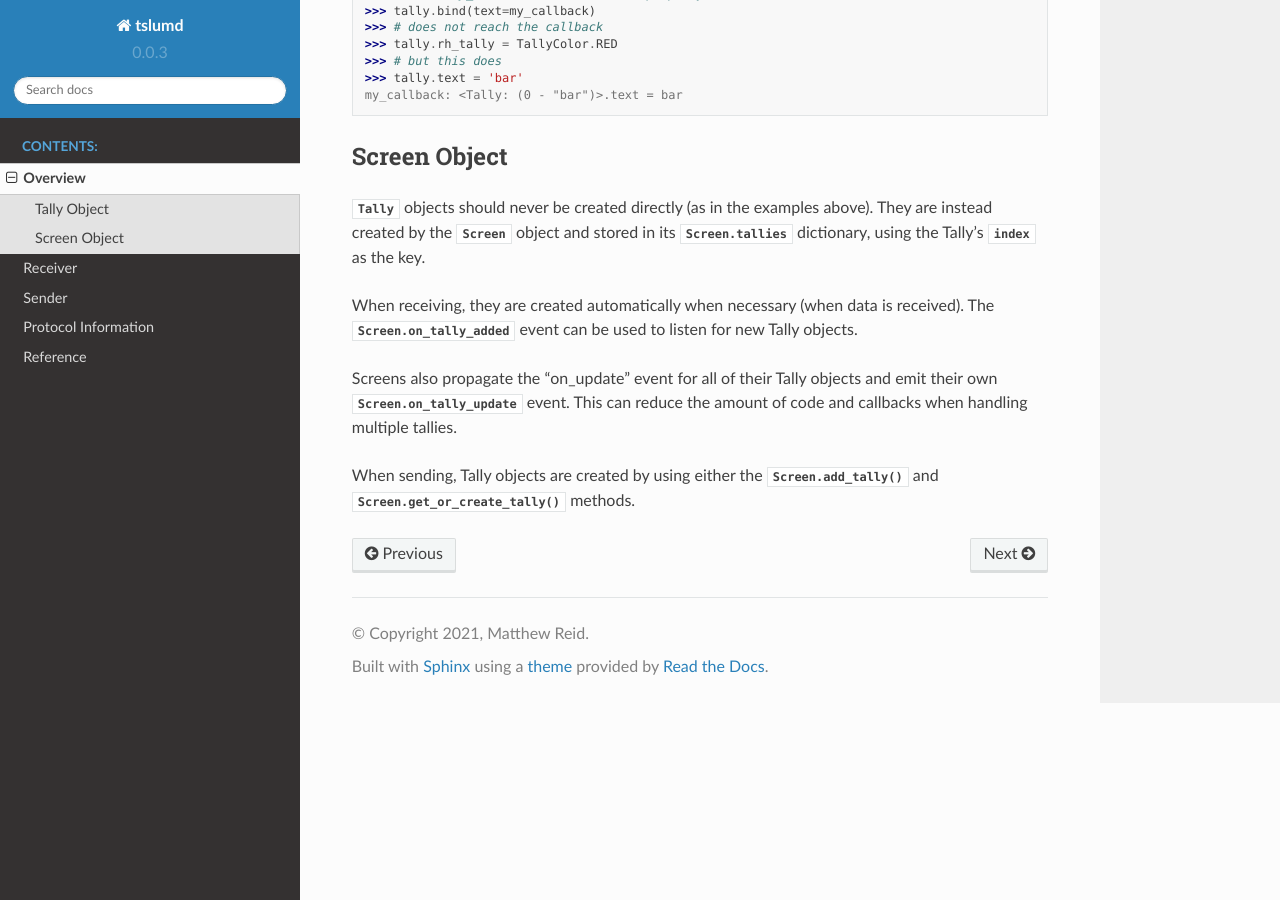
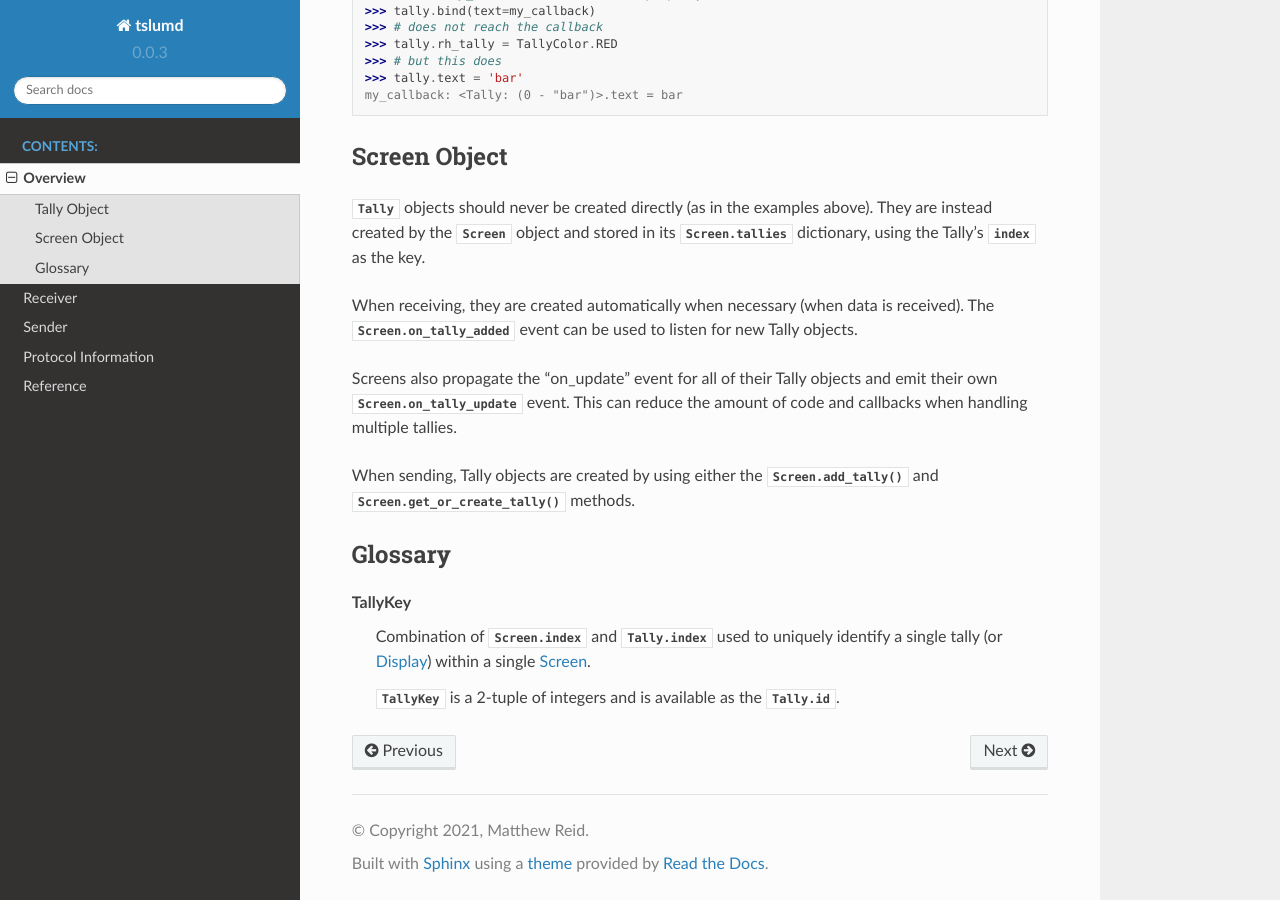
Before and after one commit to nocarryr/tslumd, a Sphinx documentation site: the page built from doc/source/overview.rst, in a window 1280 px wide and 900 px high, scrolled down 895 px. Built offline with Sphinx 7.4.7 and the Read the Docs theme 2.0.0, drawn with Linux system fonts in a browser that asks for light colours.

Commit message:
Add a glossary to the overview

```diff
--- a/doc/source/overview.rst
+++ b/doc/source/overview.rst
@@ -76,6 +76,21 @@ This can reduce the amount of code and callbacks when handling multiple tallies.
 When sending, Tally objects are created by using either the
 :meth:`Screen.add_tally` and :meth:`Screen.get_or_create_tally` methods.
 
+
+Glossary
+--------
+
+.. glossary::
+
+    TallyKey
+        Combination of :attr:`Screen.index` and :attr:`Tally.index` used to
+        uniquely identify a single tally (or :term:`Display`) within a single
+        :term:`Screen`.
+
+        :data:`~tslumd.common.TallyKey` is a 2-tuple of integers and is available
+        as the :attr:`Tally.id`.
+
+
 .. _Observer Pattern: https://en.wikipedia.org/wiki/Observer_pattern
 .. _python-dispatch: https://pypi.org/project/python-dispatch/
 .. _subscribing to events: https://python-dispatch.readthedocs.io/en/latest/dispatcher.html#usage
```
